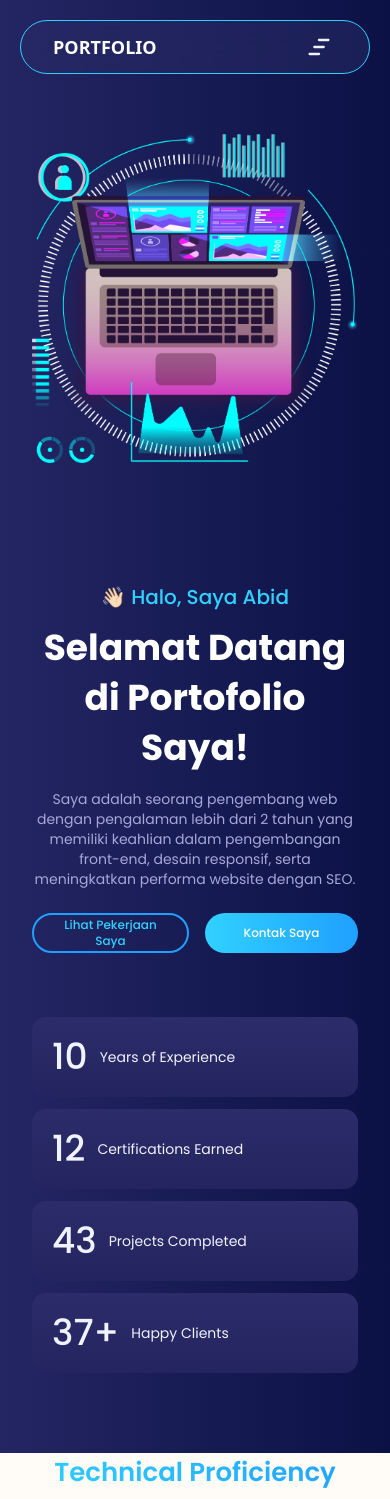
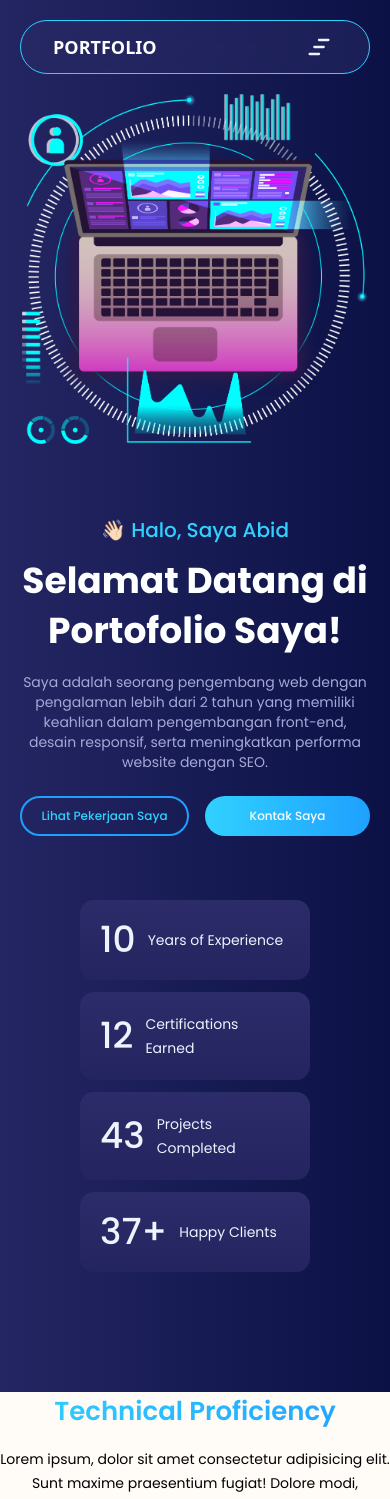
Before and after one commit to abidgymnastiar/portfolio, a React (Vite) app: page / in a window 390 px wide. Shown: the top 1499 px of the page. Built offline with nearby package versions, Linux system fonts and the light colour scheme.

Commit message:
fix: memperbaiki responsive

```diff
--- a/src/components/StatInCard.tsx
+++ b/src/components/StatInCard.tsx
@@ -5,7 +5,7 @@ interface StatInCardProps {
 
 function StatInCard ({ count, label }: StatInCardProps)  {
   return (
-    <div className="flex-1 flex items-center gap-3 md:gap-5 bg-gradient-to-b from-tertiary-100 to-tertiary-200 rounded-[14px] p-5">
+    <div className="flex w-[230px] lg:w-auto items-center gap-3 md:gap-5 bg-gradient-to-b from-tertiary-100 to-tertiary-200 rounded-[14px] p-5">
       <h4 className="text-4xl md:text-5xl font-medium text-primaryy-200">
         {count}
       </h4>
--- a/src/section/Hero.tsx
+++ b/src/section/Hero.tsx
@@ -4,8 +4,8 @@ import img  from "../assets/hero.png"
 
 function Hero() {
   return (
-    <section id="hero" className="container mx-auto px-8 max-w-[1220px]">
-      <div className="flex flex-col lg:flex-row gap-14 items-center justify-between mt-[80px]">
+    <section id="hero" className="container mx-auto px-5 py-10 md:py-20 lg:mt-10 max-w-[1220px]">
+      <div className="flex flex-col lg:flex-row gap-2 lg:gap-14 items-center justify-between">
         <div className="order-2 lg:order-1 text-center lg:text-left mt-16 lg:mt-0">
           <h3 className="text-xl lg:text-2xl font-medium text-secondaryy-100 ">
             👋🏻 Halo, Saya Abid
@@ -28,15 +28,15 @@ function Hero() {
             </button>
           </div>
         </div>
-        <div className="">
+        <div className="lg:order-2 order-1">
           <img
             src={img}
             alt="hero"
-            className="w-full h-auto lg:w-[500px] lg:h-[500px] object-cover"
+            className="w-full h-[350px] md:h-[500px] object-cover"
           />
         </div>
       </div>
-      <div className="flex gap-[12px] mt-16 md:mt-24 flex-wrap">
+      <div className="flex gap-[12px] mt-16 md:mt-24 flex-wrap justify-center">
         {STATS.map((item) => (
           <StatInCard key={item.id} count={item.count} label={item.label} />
         ))}
```
